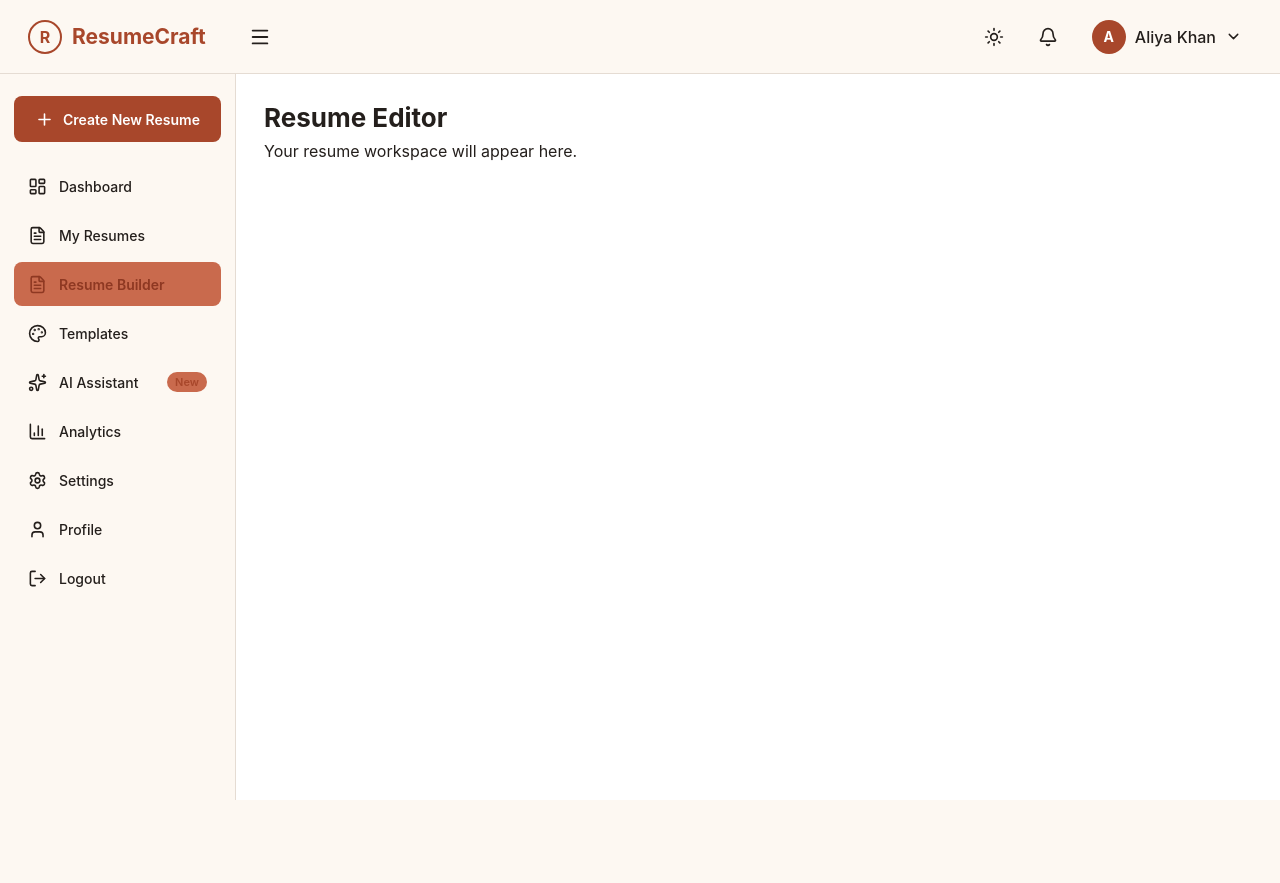
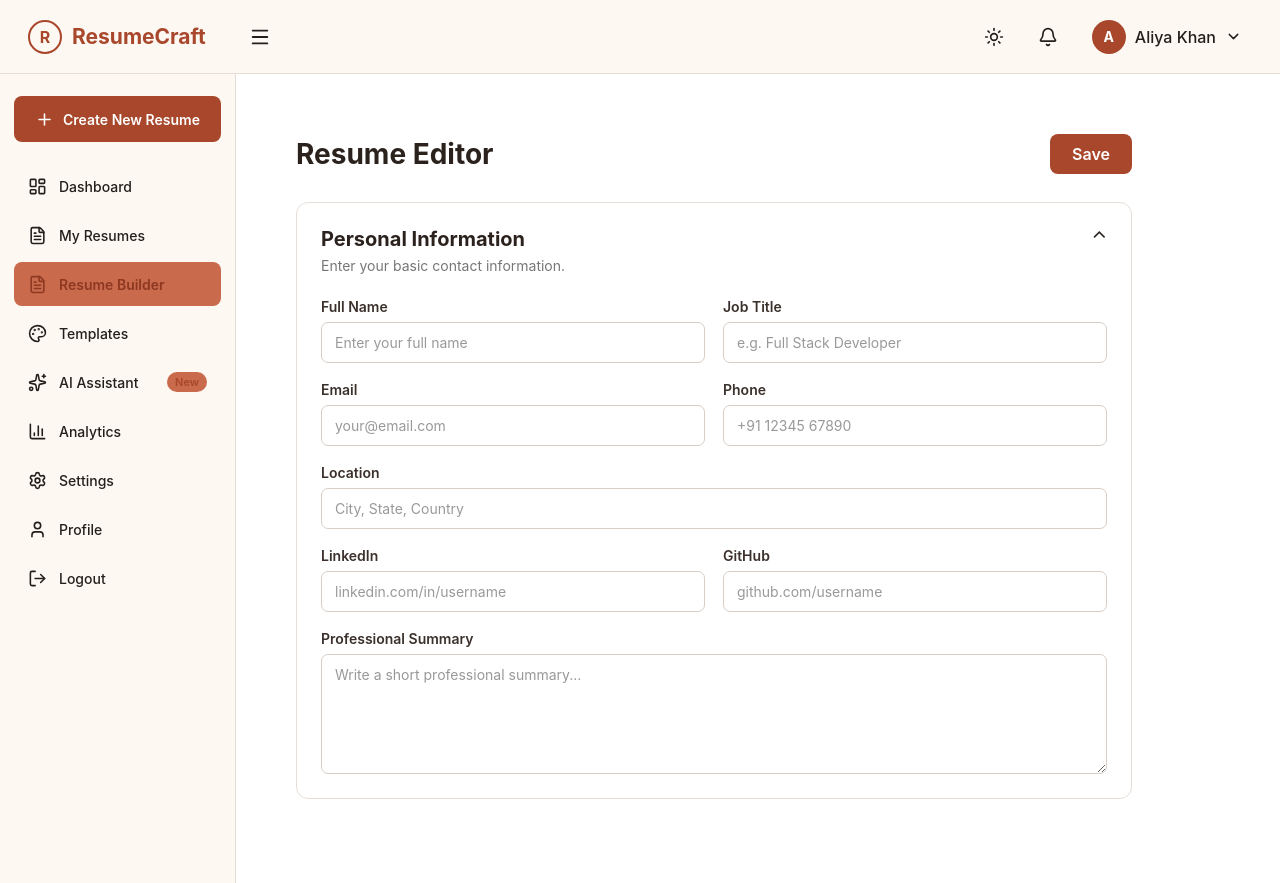
Before and after one commit to aliya-khan750/ResumeBuilder, a React (Vite) app in the folder client/: page / in a window 1280 px wide. Before the commit the page ends 800 px from the top, so only its background shows below. Built offline with nearby package versions, Linux system fonts and the light colour scheme.

Commit message:
Add resume editor personal information section

```diff
--- /dev/null
+++ b/client/src/components/EditorPanel.css
@@ -0,0 +1,145 @@
+.editor-panel {
+  padding: 32px;
+  max-width: 900px;
+}
+
+/* Header */
+.editor-header {
+  display: flex;
+  justify-content: space-between;
+  align-items: center;
+  margin-bottom: 28px;
+}
+
+.editor-header h2 {
+  margin: 0;
+  font-size: 28px;
+  color: #2b211d;
+}
+
+/* Save Button */
+.save-button {
+  background: var(--primary);
+  color: #ffffff;
+  border: none;
+  padding: 10px 22px;
+  border-radius: 8px;
+  cursor: pointer;
+  font-weight: 600;
+}
+
+.save-button:hover {
+  background: var(--primary-dark);
+}
+
+/* Section */
+.editor-section {
+  background: var(--white);
+  border: 1px solid #e5ded8;
+  border-radius: 12px;
+  padding: 24px;
+  margin-bottom: 24px;
+}
+
+/* Section Title */
+.section-title {
+  display: flex;
+  justify-content: space-between;
+  align-items: flex-start;
+  margin-bottom: 24px;
+}
+
+.section-title h3 {
+  margin: 0 0 6px;
+  font-size: 20px;
+  color: #2b211d;
+}
+
+.section-title p {
+  margin: 0;
+  color: #777777;
+  font-size: 14px;
+}
+
+.section-title span {
+  font-size: 20px;
+  cursor: pointer;
+}
+
+/* Form Grid */
+.form-grid {
+  display: grid;
+  grid-template-columns: 1fr 1fr;
+  gap: 18px;
+}
+
+/* Form Group */
+.form-group {
+  display: flex;
+  flex-direction: column;
+  gap: 7px;
+}
+
+.form-group label {
+  font-size: 14px;
+  font-weight: 600;
+  color: #3b302b;
+}
+
+/* Inputs */
+.form-group input,
+.form-group textarea {
+  width: 100%;
+  box-sizing: border-box;
+  padding: 11px 13px;
+  border: 1px solid #d8cec6;
+  border-radius: 7px;
+  outline: none;
+  font-size: 14px;
+  font-family: inherit;
+  background: #ffffff;
+  color: #2b211d;
+}
+
+.form-group input::placeholder,
+.form-group textarea::placeholder {
+  color: #999999;
+}
+
+/* Input Focus */
+.form-group input:focus,
+.form-group textarea:focus {
+  border-color: var(--primary);
+  box-shadow: 0 0 0 2px rgba(168, 71, 43, 0.1);
+}
+
+/* Textarea */
+.form-group textarea {
+  min-height: 120px;
+  resize: vertical;
+}
+
+/* Full Width */
+.full-width {
+  grid-column: 1 / -1;
+}
+
+/* Responsive */
+@media (max-width: 700px) {
+  .editor-panel {
+    padding: 20px;
+  }
+
+  .form-grid {
+    grid-template-columns: 1fr;
+  }
+
+  .full-width {
+    grid-column: auto;
+  }
+
+  .editor-header {
+    align-items: flex-start;
+    gap: 15px;
+  }
+}
--- /dev/null
+++ b/client/src/components/EditorPanel.jsx
@@ -0,0 +1,111 @@
+import "./EditorPanel.css";
+
+function EditorPanel() {
+  return (
+    <section className="editor-panel">
+
+      {/* Header */}
+      <div className="editor-header">
+        <h2>Resume Editor</h2>
+
+        <button className="save-button">
+          Save
+        </button>
+      </div>
+
+      {/* Personal Information */}
+      <div className="editor-section">
+
+        <div className="section-title">
+          <div>
+            <h3>Personal Information</h3>
+            <p>Enter your basic contact information.</p>
+          </div>
+
+          <span>⌃</span>
+        </div>
+
+        <div className="form-grid">
+
+          {/* Full Name */}
+          <div className="form-group">
+            <label>Full Name</label>
+            <input
+              type="text"
+              placeholder="Enter your full name"
+            />
+          </div>
+
+          {/* Job Title */}
+          <div className="form-group">
+            <label>Job Title</label>
+            <input
+              type="text"
+              placeholder="e.g. Full Stack Developer"
+            />
+          </div>
+
+          {/* Email */}
+          <div className="form-group">
+            <label>Email</label>
+            <input
+              type="email"
+              placeholder="your@email.com"
+            />
+          </div>
+
+          {/* Phone */}
+          <div className="form-group">
+            <label>Phone</label>
+            <input
+              type="text"
+              placeholder="+91 12345 67890"
+            />
+          </div>
+
+          {/* Location */}
+          <div className="form-group full-width">
+            <label>Location</label>
+            <input
+              type="text"
+              placeholder="City, State, Country"
+            />
+          </div>
+
+          {/* LinkedIn */}
+          <div className="form-group">
+            <label>LinkedIn</label>
+            <input
+              type="text"
+              placeholder="linkedin.com/in/username"
+            />
+          </div>
+
+          {/* GitHub */}
+          <div className="form-group">
+            <label>GitHub</label>
+            <input
+              type="text"
+              placeholder="github.com/username"
+            />
+          </div>
+
+          {/* Professional Summary */}
+          <div className="form-group full-width">
+            <label>Professional Summary</label>
+
+            <textarea
+              rows="5"
+              placeholder="Write a short professional summary..."
+            ></textarea>
+          </div>
+
+        </div>
+
+      </div>
+
+    </section>
+  );
+}
+
+export default EditorPanel;
--- a/client/src/layouts/BuilderLayout.jsx
+++ b/client/src/layouts/BuilderLayout.jsx
@@ -1,7 +1,8 @@
 import Navbar from "../components/Navbar";
 import Sidebar from "../components/Sidebar";
+import EditorPanel from "../components/EditorPanel";
 
-function BuilderLayout({ children }) {
+function BuilderLayout() {
   return (
     <div className="builder-app">
       <Navbar />
@@ -10,7 +11,7 @@ function BuilderLayout({ children }) {
         <Sidebar />
 
         <main className="builder-main">
-          {children}
+          <EditorPanel />
         </main>
       </div>
     </div>
```
